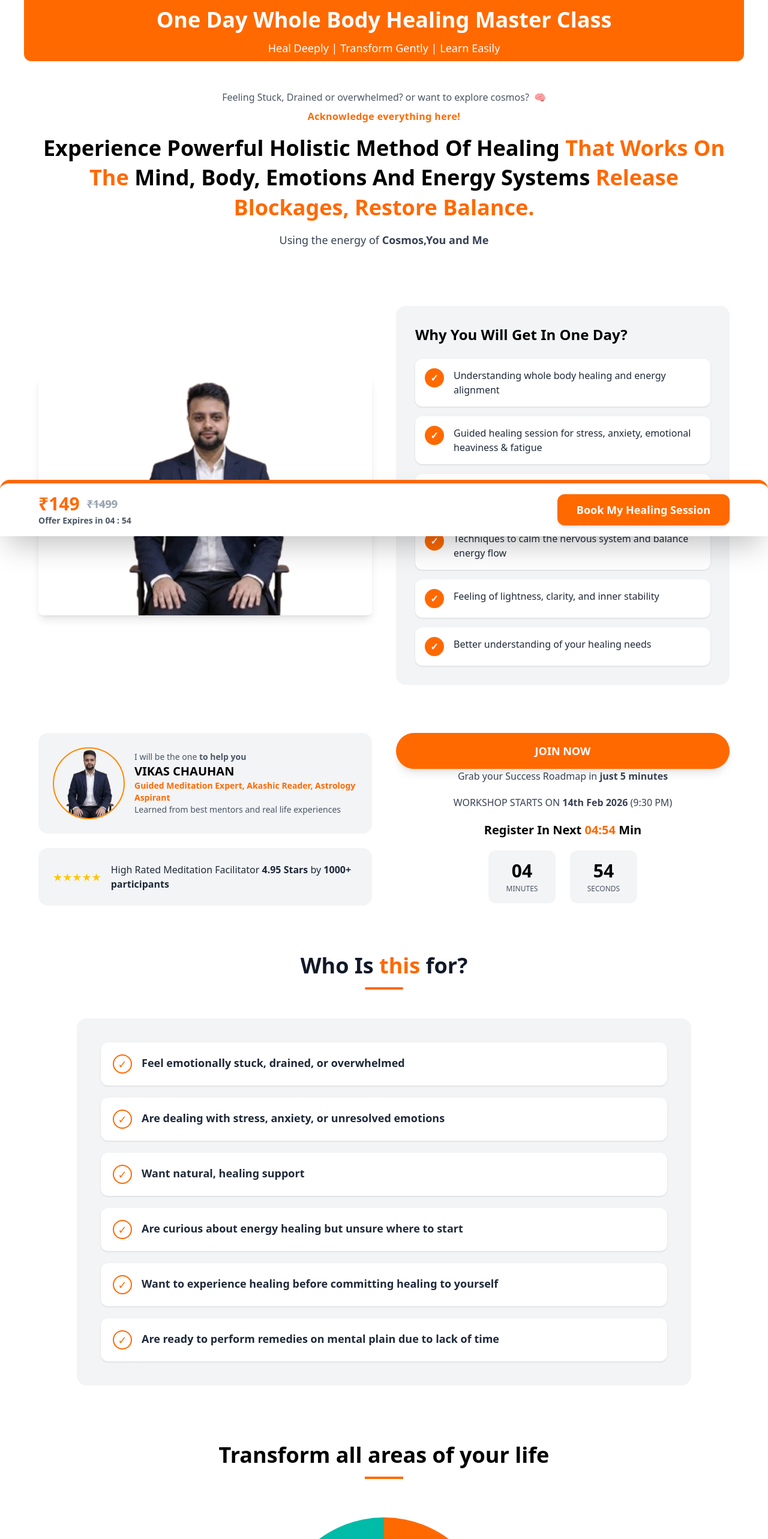
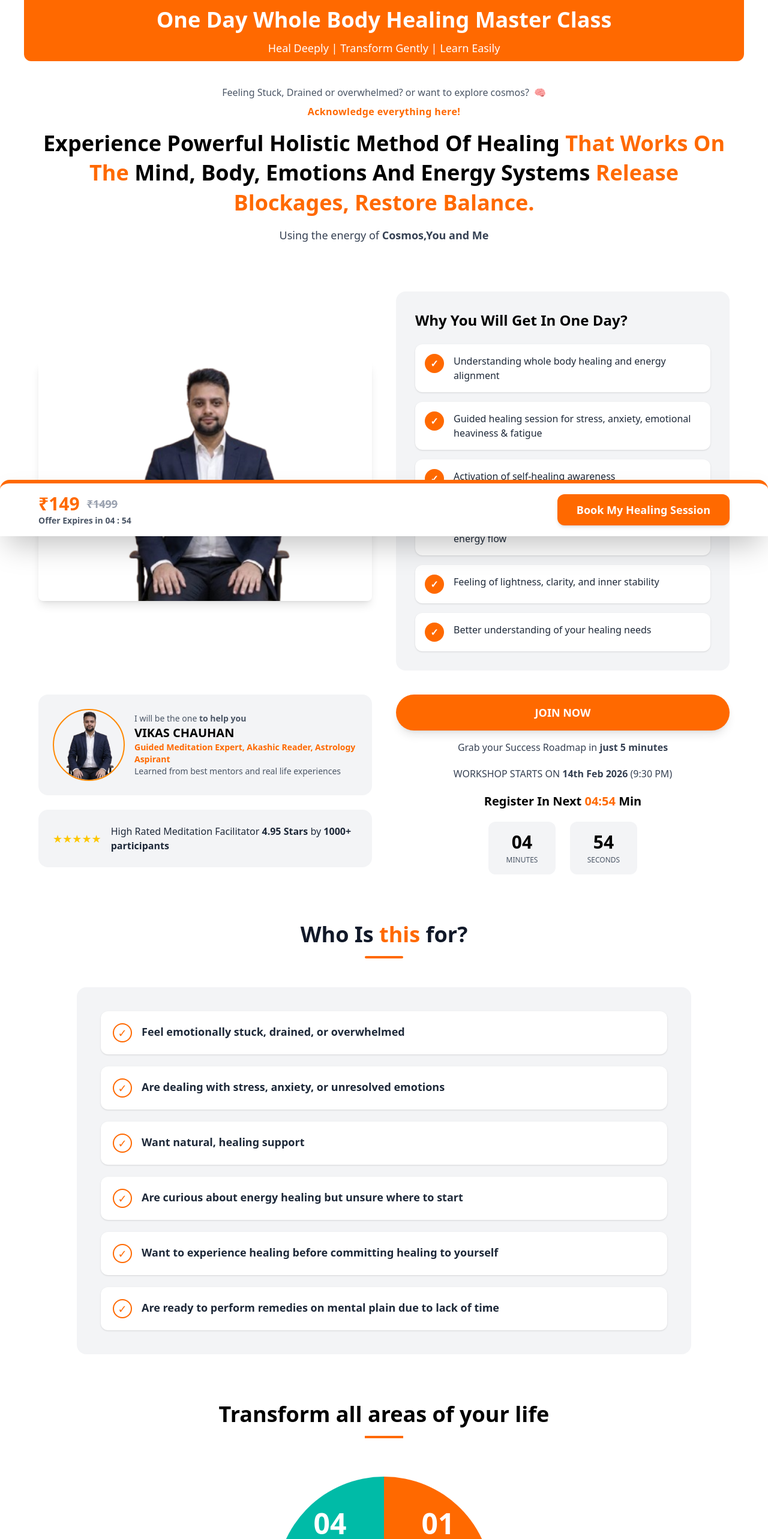
Before and after one commit to Rajatchauhan9690/vikas, a React (Vite) app: page / in a window 1280 px wide. Shown: the top 2566 px of the page at 60% size. Built offline with nearby package versions, Linux system fonts and the light colour scheme.

Commit message:
align issue

```diff
--- a/src/components/Hero.jsx
+++ b/src/components/Hero.jsx
@@ -38,7 +38,7 @@ export default function Hero() {
       </section>
 
       {/* ===== Side-by-Side Image + Text Section ===== */}
-      <section className="bg-white px-4 py-12">
+      <section className="bg-white px-4 py-10">
         <div className="max-w-6xl mx-auto">
           <div className="text-center">
             <p className="text-sm md:text-base text-gray-600 font-medium flex justify-center items-center gap-2">
@@ -67,13 +67,14 @@ export default function Hero() {
       </section>
 
       {/* ===== Video + Why Attend Section ===== */}
-      <section className="bg-white px-4 py-12">
+      <section className="bg-white px-4 py-10">
         <div className="max-w-6xl mx-auto grid md:grid-cols-2 gap-10 items-center">
           {/* Image Container */}
           <div className=" rounded-lg overflow-hidden shadow-lg w-full h-60 md:h-[350px] lg:h-[400px]">
             <img
               src="/Images/myphoto.png"
               alt="Workshop Video"
+              loading="lazy"
               className="w-full h-full object-contain"
             />
           </div>
@@ -111,7 +112,7 @@ export default function Hero() {
       </section>
 
       {/* ===== Coach + Join Now Section ===== */}
-      <section className="bg-white px-4 py-8">
+      <section className="bg-white px-4 pb-10">
         <div className="max-w-6xl mx-auto grid md:grid-cols-2 gap-10 items-start">
           {/* Left */}
           <div className="space-y-6">
@@ -152,7 +153,7 @@ export default function Hero() {
                 JOIN NOW
               </button>
             </Link>
-            <p className="text-sm md:text-base text-gray-700">
+            <p className="text-sm md:text-base text-gray-700 mt-4">
               Grab your Success Roadmap in <strong>just 5 minutes</strong>
             </p>
 
--- a/src/components/LifeSection.jsx
+++ b/src/components/LifeSection.jsx
@@ -23,7 +23,7 @@ export default function LifeSection() {
   ];
 
   return (
-    <section className="w-full bg-white py-12 px-6">
+    <section className="w-full bg-white py-10 px-6">
       <div className="max-w-5xl mx-auto">
         {/* Heading */}
         <div className="text-center mb-12">
--- a/src/components/LifeWorkshop.jsx
+++ b/src/components/LifeWorkshop.jsx
@@ -28,7 +28,7 @@ export default function LifeWorkshop() {
   ];
 
   return (
-    <section className="bg-white py-12">
+    <section className="bg-white py-10">
       <div className="max-w-7xl mx-auto px-4 relative">
         {/* Heading */}
         <h2 className="text-center text-4xl font-semibold mb-6">
@@ -37,7 +37,7 @@ export default function LifeWorkshop() {
         </h2>
 
         {/* Subheading */}
-        <p className="text-center text-xl text-gray-800 mt-20 mb-14">
+        <p className="text-center text-xl text-gray-800 m-8">
           Everything in the workshop is backed by Universe
         </p>
 
--- a/src/components/Personal.jsx
+++ b/src/components/Personal.jsx
@@ -12,7 +12,7 @@ export default function Personal() {
     <section className="w-full bg-white py-10 px-6">
       <div className="max-w-6xl mx-auto">
         {/* Heading */}
-        <div className="text-center mb-12">
+        <div className="text-center mb-8">
           <h2 className="text-3xl md:text-4xl font-semibold text-gray-900">
             This could be <span className="text-orange-500">your life..</span>
           </h2>
--- a/src/components/Transform.jsx
+++ b/src/components/Transform.jsx
@@ -1,6 +1,6 @@
 export default function Transform() {
   return (
-    <section className="bg-white py-12">
+    <section className="bg-white py-10">
       <div className="max-w-6xl mx-auto px-4 text-center">
         {/* Heading */}
         <h2 className="text-4xl font-semibold mb-4">
--- a/src/components/WorkShop.jsx
+++ b/src/components/WorkShop.jsx
@@ -1,9 +1,9 @@
 export default function WorkShop() {
   return (
-    <section className="bg-white py-12">
+    <section className="bg-white py-10">
       <div className="max-w-7xl mx-auto px-4 relative">
         {/* Top Heading */}
-        <h1 className="text-center text-4xl md:text-5xl font-semibold mb-14">
+        <h1 className="text-center text-4xl md:text-5xl font-semibold mb-8">
           Everything you need to achieve{" "}
           <span className="text-orange-500">success</span>…{" "}
           <span className="text-orange-500">is inside this workshop!</span>
@@ -23,7 +23,7 @@ export default function WorkShop() {
             </p>
 
             <div className="flex items-center gap-3 mb-8">
-              <span className="w-6 h-6 flex items-center justify-center rounded-full border-2 border-orange-500 text-orange-500">
+              <span className="flex-shrink-0 w-8 h-8 flex items-center justify-center rounded-full border-2 border-orange-500 text-orange-500">
                 ✓
               </span>
               <p className="text-gray-700 text-lg">
```
